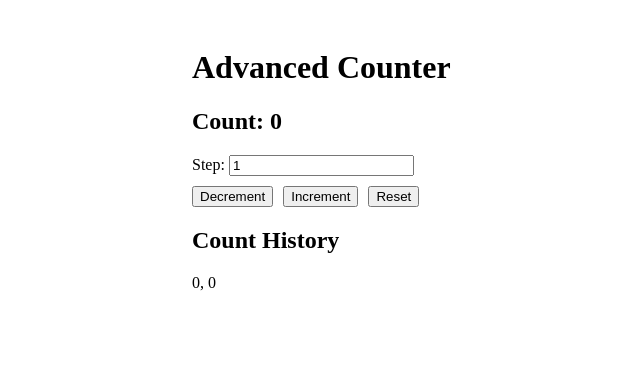
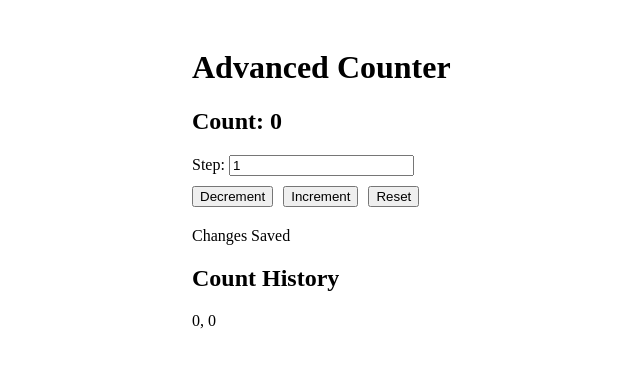
Before and after one commit to VidhyaDivakar/ReactCounter, a React (Vite) app: page / in a window 1280 px wide. Shown: the top 368 px of the page, without its empty margins (223-863 px from the left). Built offline with nearby package versions, Linux system fonts and the light colour scheme.

Commit message:
Added reset logic, added page refresh functionality

```diff
--- a/src/components/AdvancedCounters.tsx
+++ b/src/components/AdvancedCounters.tsx
@@ -13,38 +13,74 @@ export const AdvancedCounter: React.FC = () => {
     });
     // Declaring state variables (react hooks) as the const
     const [step, setStep] = useState<number>(1);
-    const [history, setHistory] = useState<number[]>([]);
+    //const [history, setHistory] = useState<number[]>([]);
+
     console.log("Declaring state variables")
-    // To track the history
-    //Run this code after render, but only when something changes. prev is callback form, upends at the end of array”
+    const [history, setHistory] = useState<number[]>(() => {
+        const saved = localStorage.getItem('history');
+        return saved ? JSON.parse(saved) : [];
+    });
+    const [saveStatus, setSaveStatus] = useState<'idle' | 'saving' | 'saved'>('idle');
 
+    // Adding Reset Logic
+    const [isReset, setIsReset] = useState(false);
+    const handleReset = () => {
+        setIsReset(true);
+        setCount(0);
+        setHistory([]);
+        setStep(1);
+        localStorage.removeItem('count');
+        localStorage.removeItem('history');
+    };
+    // To track the history //Run this code after render, but only when something changes. prev is callback form, upends at the end of array”
     useEffect(() => {
+        if (isReset) {
+            setIsReset(false);
+            return;
+        }
         setHistory(prev => [...prev, count]);
         console.log("Count History");
     }, [count]);
+    // useEffect(() => {
+    //     setHistory(prev => {
+    //         if (prev.length === 0 && count === 0) return prev;
+    //         return [...prev, count];
+    //     });
+    // }, [count]);
 
     // Auto saving the count history
 
+    // useEffect(() => {
+    //     let cancelled = false;
+
+    //     const timeout = setTimeout(() => {
+    //         if (!cancelled) {
+    //             localStorage.setItem('count', count.toString());
+    //         }
+    //     }, 100);
     useEffect(() => {
-        let cancelled = false;
+        setSaveStatus('saving');
 
         const timeout = setTimeout(() => {
-            if (!cancelled) {
             localStorage.setItem('count', count.toString());
-            }
-        }, 100);
+            localStorage.setItem('history', JSON.stringify(history));
+
+            setSaveStatus('saved');
+        }, 300);
+
+        return () => clearTimeout(timeout); //“stop the timer completely”
+    }, [count, history]);
     // this logic is necessary coz, when the user might clicks the count slow or immeditaly
-// so giving a buffer or 100ms and working with timer to continue or
-// If the user clicks again before 100ms completes, the cleanup runs
+    // so giving a buffer or 300ms and working with timer to continue or
+    // If the user clicks again before 300ms completes, the cleanup runs
     // first and cancels the previous timer so the old setTimeout never
     // saves outdated data. If 100ms finishes without another click,
     // the timer executes and saves the current count to localStorage.
-// SAVE 1  (canceled), SAVE 2 (executed)
-        return () => {
-            cancelled = true; //“if old timer runs later, ignore it”
-            clearTimeout(timeout); // “stop the timer completely”
-        };
-    }, [count]);
+    //     return () => {
+    //         cancelled = true; //“if old timer runs later, ignore it”
+    //         clearTimeout(timeout); // “stop the timer completely”
+    //     };
+    // }, [count]);
 
     //Increment and Decrement handlers
     const handleIncrement = () => {
@@ -56,9 +92,9 @@ export const AdvancedCounter: React.FC = () => {
         setCount(prev => prev - step);
         console.log("Decrementing")
     };
-    const handleReset = () => {
-        setCount(0);
-    };
+    // const handleReset = () => {
+    //     setCount(0);
+    // };
     // handling step count This function reads the input value, converts it to a number,
     // and updates step, defaulting to 1 if the input is invalid or empty.
     const handleStepChange = (e: React.ChangeEvent<HTMLInputElement>) => {
@@ -75,6 +111,7 @@ export const AdvancedCounter: React.FC = () => {
             handleDecrement();
         }
     };
+
     // adding UI elements
     return (
         <div
@@ -104,6 +141,10 @@ export const AdvancedCounter: React.FC = () => {
                 <button onClick={handleIncrement}>Increment</button>
                 <button onClick={handleReset}>Reset</button>
             </div>
+            <p>
+                {saveStatus === 'saving' && 'Saving to Local Storage...'}
+                {saveStatus === 'saved' && 'Changes Saved'}
+            </p>
             <h2>Count History</h2>
             <p>
                 {history.length > 0
@@ -112,4 +153,4 @@ export const AdvancedCounter: React.FC = () => {
             </p>
         </div>
     );
-};
+}
```
Lines whose indentation alone changed are shown as unchanged.
